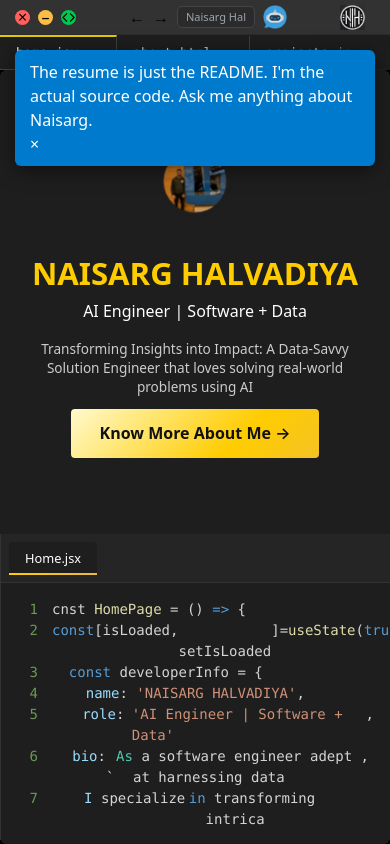
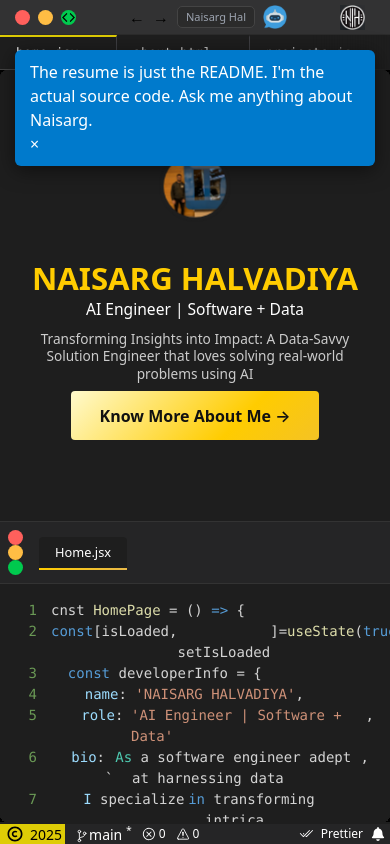
Before and after one commit to nh0397/Portfolio, a React (Create React App) app in the folder Frontend/vscode-themed/: page / in a window 390 px wide. Built offline with nearby package versions, Linux system fonts and the light colour scheme; no server answers; a web font is replaced by a local one.

Commit message:
Correct mobile height math (92px offset) and restore clean TopBar icons

```diff
--- a/Frontend/vscode-themed/src/components/Content/Files/Home.css
+++ b/Frontend/vscode-themed/src/components/Content/Files/Home.css
@@ -15,7 +15,6 @@
   display: flex;
   width: 100%;
   max-width: 1200px;
-  height: 100%;
   max-height: 800px;
   border-radius: 8px;
   overflow: hidden;
@@ -110,24 +109,6 @@
   gap: 1rem;
 }
 
-.editor-buttons {
-  display: flex;
-  gap: 6px;
-  padding-left: 5px;
-}
-
-.editor-buttons .close-button,
-.editor-buttons .minimize-button,
-.editor-buttons .expand-button {
-  width: 10px;
-  height: 10px;
-  border-radius: 50%;
-}
-
-.editor-buttons .close-button { background-color: #ff605c; }
-.editor-buttons .minimize-button { background-color: #ffbd44; }
-.editor-buttons .expand-button { background-color: #00ca4e; }
-
 .editor-tabs { display: flex; align-items: center; }
 .editor-tab {
   padding: 0.4rem 1rem;
@@ -191,8 +172,8 @@
 
   /* Specific Home Page 60/40 Split (Mathematical Scroll-Lock) */
   .hero-container.home-page {
-    /* MATH: 100dvh - 35px(TopBar) - 35px(TabBar) = 70px */
-    height: calc(100dvh - 70px) !important;
+    /* MATH: 100dvh - 35px(TopBar) - 35px(TabBar) - 22px(Footer) = 92px */
+    height: calc(100dvh - 92px) !important;
     overflow: hidden !important;
     padding: 0 !important;
     display: flex;
@@ -203,12 +184,13 @@
     flex-direction: column !important;
     height: 100% !important;
     width: 100% !important;
+    display: flex;
   }
 
   .hero-container.home-page .hero-left {
     height: 60% !important;
     width: 100% !important;
-    padding: 1.5rem !important;
+    padding: 1rem !important;
     justify-content: center;
     overflow-y: hidden !important;
   }
@@ -219,26 +201,29 @@
     margin-top: 0;
     padding-bottom: 0;
     overflow-y: auto !important;
+    border-top: 1px solid #333;
+    border-left: none !important;
   }
 
+  /* Stabilize Bio Typography to avoid "dancing" */
   .hero-container.home-page .hero-text p {
-    font-size: clamp(0.85rem, 3vw, 0.95rem) !important;
-    line-height: 1.4 !important;
-    margin-bottom: 0.8rem !important;
+    font-size: clamp(0.75rem, 3.5vw, 0.9rem) !important;
+    line-height: 1.3 !important;
+    margin-bottom: 0.5rem !important;
   }
 
   .hero-container.home-page .profile-photo {
-    width: clamp(70px, 15vw, 100px);
-    height: clamp(70px, 15vw, 100px);
+    width: clamp(70px, 15vw, 90px);
+    height: clamp(70px, 15vw, 90px);
   }
 
   .hero-container.home-page .gradient-text {
-    font-size: clamp(1.8rem, 8vw, 2.2rem) !important;
-    margin-bottom: 0.5rem;
+    font-size: clamp(1.6rem, 8vw, 2.1rem) !important;
+    margin-bottom: 0.2rem;
   }
 
-  /* Hide mockup buttons on small mobile to save space if needed */
-  .hero-container.home-page .editor-buttons {
-    display: none;
+  .hero-container.home-page .hero-text h2 {
+     font-size: clamp(0.9rem, 4vw, 1rem) !important;
+     margin-bottom: 0.5rem;
   }
 }
--- a/Frontend/vscode-themed/src/components/TopBar/TopBar.jsx
+++ b/Frontend/vscode-themed/src/components/TopBar/TopBar.jsx
@@ -37,14 +37,12 @@ const TopBar = () => {
             aria-label="Close window"
             title="Close window"
           >
-            <span className="window-icon" aria-hidden="true">×</span>
           </button>
           <button
             className="minimize-button"
             aria-label="Minimize window"
             title="Minimize window"
           >
-            <span className="window-icon" aria-hidden="true">–</span>
           </button>
           <button
             className="expand-button"
```
